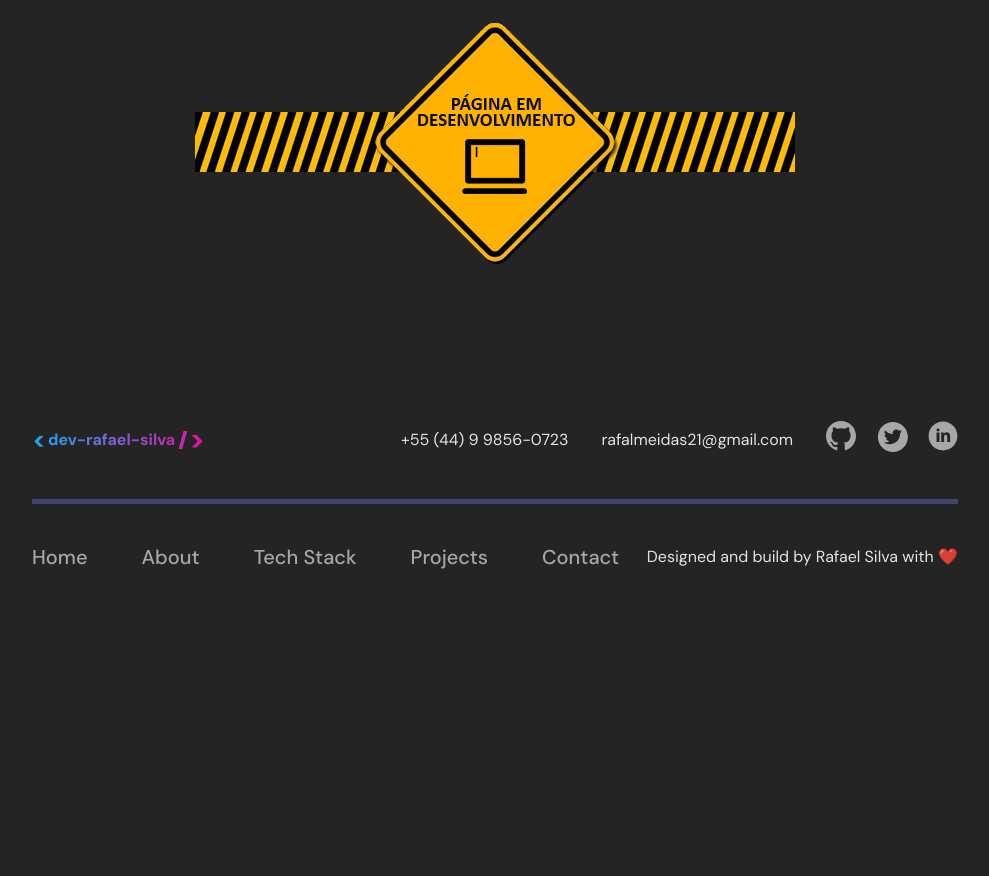
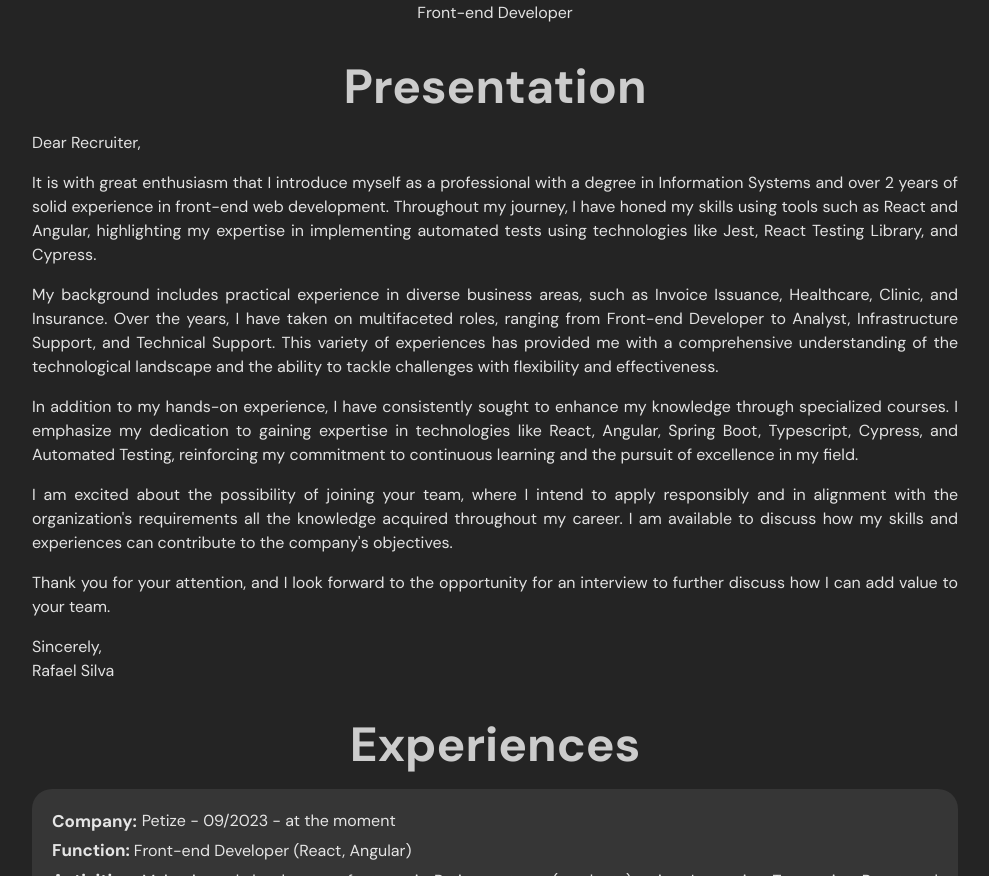
Before and after one commit to rafalmeidas/portfolio, a React (Vite) app: page /#/about in a window 1280 px wide. Shown: the part 224-1100 px from the top of the page, without its empty margins (145-1134 px from the left). Before the commit the page ends 814 px from the top, so only its background shows below. Built offline with nearby package versions, Linux system fonts and the light colour scheme.

Commit message:
feat: add about page

```diff
--- /dev/null
+++ b/src/components/ExperienceCard.tsx
@@ -0,0 +1,138 @@
+import styled from "styled-components";
+
+const TagDiv = styled.div`
+  width: 100%;
+  height: 100%;
+  border-radius: 20px;
+  background-color: var(--bg-card-dark);
+  padding: 10px;
+  font-size: 12px;
+  line-height: 150%;
+  text-align: justify;
+  display: flex;
+  flex-direction: column;
+  align-items: flex-start;
+  gap: 5px;
+  transition: transform 0.1s ease-in;
+
+  &:hover {
+    -webkit-transform: rotateZ(0.5deg);
+    -ms-transform: rotateZ(0.5deg);
+    transform: rotateZ(0.5deg);
+  }
+
+  strong {
+    font-size: 14px;
+  }
+
+  p {
+    &:nth-child(1) {
+      display: none;
+      text-align: left;
+      align-items: center;
+      justify-content: start;
+      gap: 5px;
+    }
+
+    &:nth-child(2) {
+      display: block;
+    }
+
+    &:nth-child(3) {
+      display: block;
+    }
+  }
+
+  @media screen and (min-width: 768px) and (max-width: 1023px) {
+    padding: 15px;
+    font-size: 15px;
+
+    strong {
+      font-size: 17px;
+    }
+
+    p {
+      &:nth-child(1) {
+        display: flex;
+      }
+
+      &:nth-child(2) {
+        display: none;
+      }
+
+      &:nth-child(3) {
+        display: none;
+      }
+    }
+  }
+
+  @media screen and (min-width: 1024px) {
+    padding: 20px;
+    font-size: 16px;
+
+    strong {
+      font-size: 17px;
+    }
+
+    p {
+      &:nth-child(1) {
+        display: flex;
+      }
+
+      &:nth-child(2) {
+        display: none;
+      }
+
+      &:nth-child(3) {
+        display: none;
+      }
+    }
+  }
+`;
+
+export interface ExperienceCardProps {
+  companyName: string;
+  functionName: string;
+  activities: string;
+  initialDate: string;
+  finalDate?: string | null;
+}
+
+function ExperienceCard({
+  companyName,
+  functionName,
+  activities,
+  initialDate,
+  finalDate: final,
+}: ExperienceCardProps) {
+  const finalDate = !final ? "at the moment" : final;
+
+  return (
+    <TagDiv>
+      <p>
+        <strong>Company: </strong> {companyName} - {initialDate} - {finalDate}
+      </p>
+
+      <p>
+        <strong>Company: </strong> {companyName}
+      </p>
+
+      <p>
+        <span>
+          <strong>Period: </strong> {initialDate} - {finalDate}
+        </span>
+      </p>
+
+      <p>
+        <strong>Function: </strong> {functionName}
+      </p>
+
+      <p>
+        <strong>Activities: </strong>
+        {activities}
+      </p>
+    </TagDiv>
+  );
+}
+
+export default ExperienceCard;
--- a/src/components/Title.tsx
+++ b/src/components/Title.tsx
@@ -7,6 +7,7 @@ const TagH2 = styled.h2`
   font-size: 30px;
   font-weight: 700;
   line-height: 150%;
+  margin-bottom: 0.5rem;
 
   @media screen and (min-width: 768px) and (max-width: 1023px) {
     font-size: 38px;
--- a/src/components/icons/ReactIcon.tsx
+++ b/src/components/icons/ReactIcon.tsx
@@ -1,13 +1,6 @@
-import styled, { keyframes } from "styled-components";
+import styled from "styled-components";
 
-const infiniteRotation = keyframes`
-  0% {
-    transform: rotate(0deg);
-  }
-  100% {
-    transform: rotate(360deg);
-  }
-`;
+import { infiniteRotation } from "../../styles/animations";
 
 const TagSvg = styled.svg`
   animation: ${infiniteRotation} 10s linear infinite;
--- a/src/main.tsx
+++ b/src/main.tsx
@@ -3,7 +3,7 @@ import ReactDOM from "react-dom/client";
 
 import RouteProvider from "./routes/RoutesProvider";
 
-import "./index.css";
+import "./styles/index.css";
 
 ReactDOM.createRoot(document.getElementById("root")!).render(
   <React.StrictMode>
--- /dev/null
+++ b/src/pages/About.tsx
@@ -0,0 +1,200 @@
+import styled from "styled-components";
+
+import ExperienceCard, {
+  ExperienceCardProps,
+} from "../components/ExperienceCard";
+import Title from "../components/Title";
+
+const TagSection = styled.section`
+  width: 100%;
+  display: flex;
+  flex-direction: column;
+  align-items: center;
+  gap: 10px;
+  padding-top: 1rem;
+
+  article {
+    width: 100%;
+    line-height: 150%;
+
+    h1,
+    span {
+      width: 100%;
+      text-align: center;
+    }
+
+    h1 {
+      font-size: 40px;
+    }
+
+    > p {
+      text-align: justify;
+      padding-bottom: 1rem;
+    }
+
+    &:first-child {
+      margin-bottom: 1rem;
+    }
+
+    &:last-child {
+      margin-bottom: 3rem;
+    }
+  }
+
+  @media screen and (min-width: 768px) and (max-width: 1023px) {
+  }
+
+  @media screen and (min-width: 1024px) {
+    padding-top: 6rem;
+
+    article {
+      h1 {
+        font-size: 60px;
+        margin-bottom: 7px;
+      }
+    }
+  }
+`;
+
+const TagArticleTitle = styled.article`
+  width: 100%;
+  text-align: center;
+  display: flex;
+  align-items: center;
+  justify-content: center;
+  flex-direction: column;
+  gap: 5px;
+`;
+
+const TagDivExperiences = styled.div`
+  display: flex;
+  flex-direction: column;
+  align-items: center;
+  gap: 1rem;
+`;
+
+const experiences: ExperienceCardProps[] = [
+  {
+    companyName: "Petize",
+    functionName: "Front-end Developer (React, Angular)",
+    activities:
+      "Maintain and develop new features in Petize systems (products), using Javascript, Typescript, React and Angular technologies, development of automated tests.",
+    initialDate: "09/2023",
+    finalDate: null,
+  },
+  {
+    companyName: "Objective",
+    functionName: "Front-end Developer (React, Angular, Spring)",
+    activities:
+      "Create new applications from scratch, from the structure and pattern used and libraries, maintain and develop new functionalities in Objective systems (products) using the following technologies in Front-end, Javascript, Typescript, React, Angular and Vue, I also worked a little in the Back-end, using .NET Core and Spring Boot, I also developed automated, unit and integration tests, I worked on large projects developing with quality. I performed requirements analysis to create tasks in Jira for the team, both for Front-end, separating activities by components, pages and services, and Back-end in creating and maintaining endpoints.",
+    initialDate: "06/2021",
+    finalDate: "08/2023",
+  },
+  {
+    companyName: "Hospital do Câncer Uopeccan",
+    functionName: "Assistente de T.I",
+    activities:
+      "User support in using the Tasy system, creating reports using the Oracle database and the Tasy report creation tool.",
+    initialDate: "09/2020",
+    finalDate: "06/2021",
+  },
+  {
+    companyName: "Hospital do Câncer Uopeccan",
+    functionName: "Assistente de T.I",
+    activities:
+      "User support in using the Tasy system, creating reports using the Oracle database and the Tasy report creation tool.",
+    initialDate: "02/2020",
+    finalDate: "09/2020",
+  },
+  {
+    companyName: "Simple Work Systems",
+    functionName: "Technical support",
+    activities:
+      "User support in the use of Simple Work systems, involving all types of invoices, assisting the user in the processes. Provided training on the use of systems and implementation of systems.",
+    initialDate: "02/2020",
+    finalDate: "09/2020",
+  },
+];
+
+function About() {
+  return (
+    <TagSection>
+      <TagArticleTitle>
+        <h1>Rafael Silva</h1>
+        <span>Front-end Developer</span>
+      </TagArticleTitle>
+      <article>
+        <Title>Presentation</Title>
+        <p>Dear Recruiter,</p>
+
+        <p>
+          It is with great enthusiasm that I introduce myself as a professional
+          with a degree in Information Systems and over 2 years of solid
+          experience in front-end web development. Throughout my journey, I have
+          honed my skills using tools such as React and Angular, highlighting my
+          expertise in implementing automated tests using technologies like
+          Jest, React Testing Library, and Cypress.
+        </p>
+
+        <p>
+          My background includes practical experience in diverse business areas,
+          such as Invoice Issuance, Healthcare, Clinic, and Insurance. Over the
+          years, I have taken on multifaceted roles, ranging from Front-end
+          Developer to Analyst, Infrastructure Support, and Technical Support.
+          This variety of experiences has provided me with a comprehensive
+          understanding of the technological landscape and the ability to tackle
+          challenges with flexibility and effectiveness.
+        </p>
+
+        <p>
+          In addition to my hands-on experience, I have consistently sought to
+          enhance my knowledge through specialized courses. I emphasize my
+          dedication to gaining expertise in technologies like React, Angular,
+          Spring Boot, Typescript, Cypress, and Automated Testing, reinforcing
+          my commitment to continuous learning and the pursuit of excellence in
+          my field.
+        </p>
+
+        <p>
+          I am excited about the possibility of joining your team, where I
+          intend to apply responsibly and in alignment with the organization's
+          requirements all the knowledge acquired throughout my career. I am
+          available to discuss how my skills and experiences can contribute to
+          the company's objectives.
+        </p>
+
+        <p>
+          Thank you for your attention, and I look forward to the opportunity
+          for an interview to further discuss how I can add value to your team.
+        </p>
+
+        <p>
+          Sincerely,
+          <br /> Rafael Silva
+        </p>
+      </article>
+      <article>
+        <Title>Experiences</Title>
+        <TagDivExperiences>
+          {experiences.map(
+            (
+              { companyName, functionName, activities, initialDate, finalDate },
+              index,
+            ) => (
+              <ExperienceCard
+                key={`experience-${index}`}
+                companyName={companyName}
+                functionName={functionName}
+                activities={activities}
+                initialDate={initialDate}
+                finalDate={finalDate}
+              />
+            ),
+          )}
+        </TagDivExperiences>
+      </article>
+    </TagSection>
+  );
+}
+
+export default About;
--- a/src/routes/Routes.tsx
+++ b/src/routes/Routes.tsx
@@ -2,6 +2,7 @@ import { createHashRouter, Navigate } from "react-router-dom";
 
 import Container from "../layout/Container";
 import Dev from "../components/Dev";
+import About from "../pages/About";
 import Home from "../pages/Home";
 
 export const router = createHashRouter([
@@ -11,7 +12,7 @@ export const router = createHashRouter([
     children: [
       { index: true, element: <Navigate to="home" /> },
       { path: "home", element: <Home /> },
-      { path: "about", element: <Dev /> },
+      { path: "about", element: <About /> },
       { path: "tech-stack", element: <Dev /> },
       { path: "projects", element: <Dev /> },
       { path: "contact", element: <Dev /> },
--- /dev/null
+++ b/src/styles/animations.ts
@@ -0,0 +1,10 @@
+import { keyframes } from "styled-components";
+
+export const infiniteRotation = keyframes`
+0% {
+  transform: rotate(0deg);
+}
+100% {
+  transform: rotate(360deg);
+}
+`;
```
Also changed, not shown: src/styles/index.css (renamed from src/index.css).
